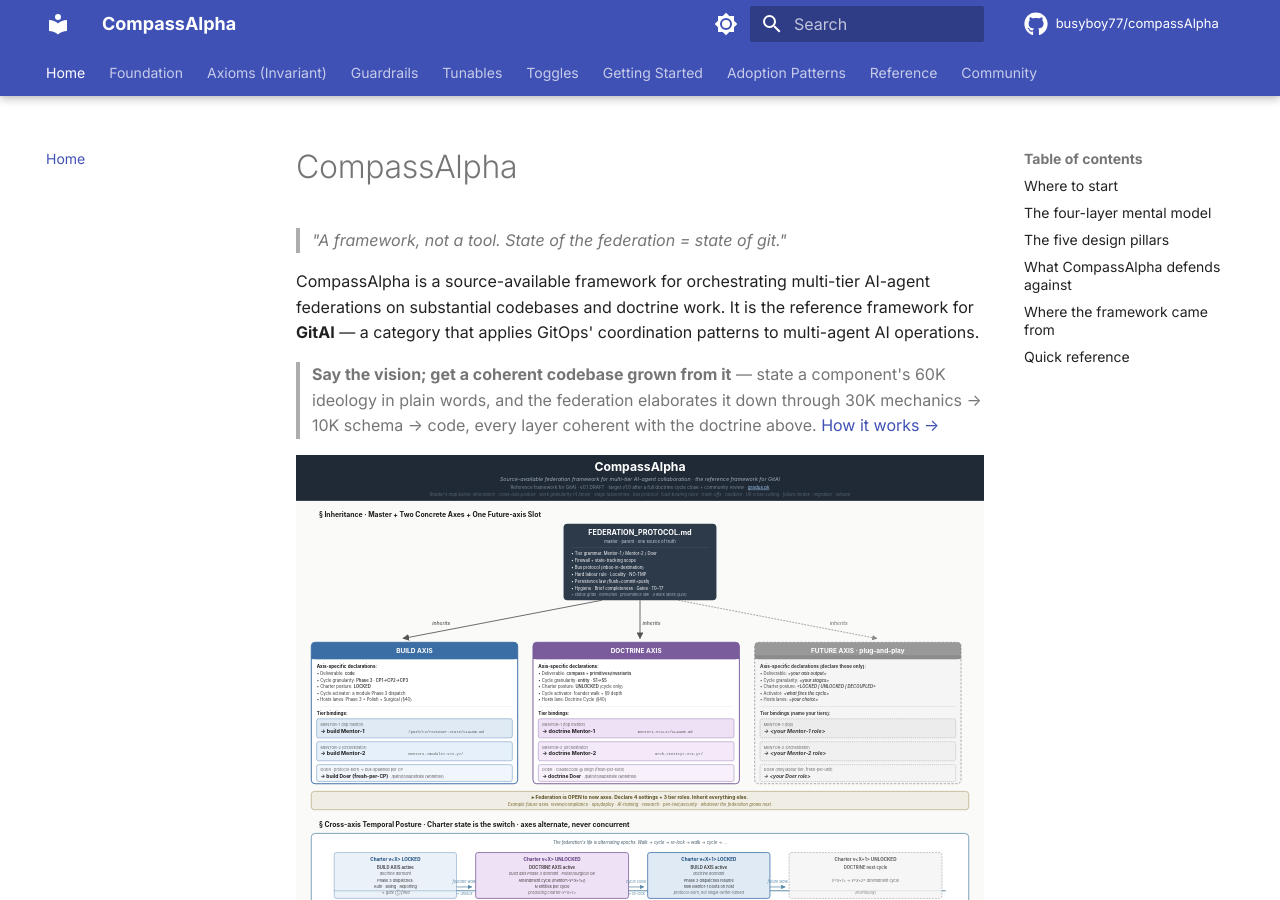
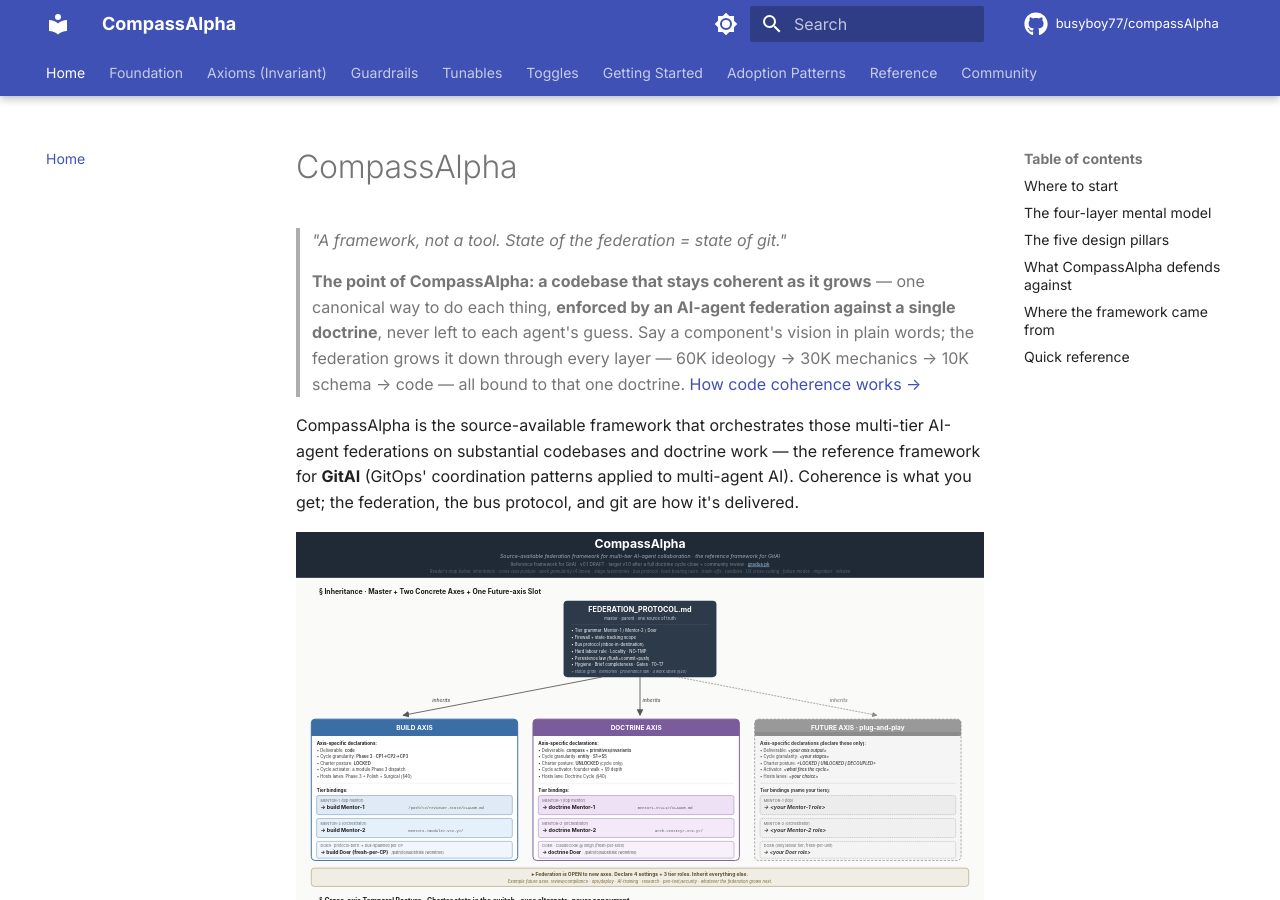
Before and after one commit to busyboy77/compassAlpha, an MkDocs documentation site: the page built from docs/index.md, in a window 1280 px wide and 900 px high. Built offline with MkDocs 1.6.1 and Material for MkDocs 9.7.7, drawn with Linux system fonts in a browser that asks for light colours; comment, search, counter and statistics services are not loaded.

Commit message:
Flagship coherence positioning + the two-axis bus illustration
Item 4: elevate code coherence to the marquee value prop — home page
and README now LEAD with \"a codebase that stays coherent as it grows,
enforced by an AI-agent federation\"; GitAI/federation reframed as the
how. Flagship banner added to the coherence page. (framework-not-tool
posture kept: the framework governs; the AI federation is the mechanism.)

Item 8: new illustration assets/federation-orders-bus.svg on the bus-
protocol page — both axes (doctrine + build), each Mentor-1/Mentor-2/Doer,
founder relaying, bus carrying sub-bump orders down and up-bump returns
up, axes alternating. Generic reference names only.

Co-Authored-By: Claude Opus 4.8 (1M context) <noreply@anthropic.com>

```diff
--- a/docs/index.md
+++ b/docs/index.md
@@ -6,9 +6,9 @@ description: "CompassAlpha is a source-available framework for coordinating mult
 
 > *"A framework, not a tool. State of the federation = state of git."*
 
-CompassAlpha is a source-available framework for orchestrating multi-tier AI-agent federations on substantial codebases and doctrine work. It is the reference framework for **GitAI** — a category that applies GitOps' coordination patterns to multi-agent AI operations.
+> **The point of CompassAlpha: a codebase that stays coherent as it grows** — one canonical way to do each thing, **enforced by an AI-agent federation against a single doctrine**, never left to each agent's guess. Say a component's vision in plain words; the federation grows it down through every layer — 60K ideology → 30K mechanics → 10K schema → code — all bound to that one doctrine. [How code coherence works →](00-foundation/codebase-coherence.md)
 
-> **Say the vision; get a coherent codebase grown from it** — state a component's 60K ideology in plain words, and the federation elaborates it down through 30K mechanics → 10K schema → code, every layer coherent with the doctrine above. [How it works →](00-foundation/codebase-coherence.md)
+CompassAlpha is the source-available framework that orchestrates those multi-tier AI-agent federations on substantial codebases and doctrine work — the reference framework for **GitAI** (GitOps' coordination patterns applied to multi-agent AI). Coherence is what you get; the federation, the bus protocol, and git are how it's delivered.
 
 ![CompassAlpha — the federation framework on one page](assets/federation-diagram.svg)
 
```
Also changed, not shown: README.md (+2 -0 lines), docs/00-foundation/codebase-coherence.md (+2 -0 lines), docs/01-axioms/bus-protocol.md (+8 -0 lines), docs/assets/federation-orders-bus.svg (added).
